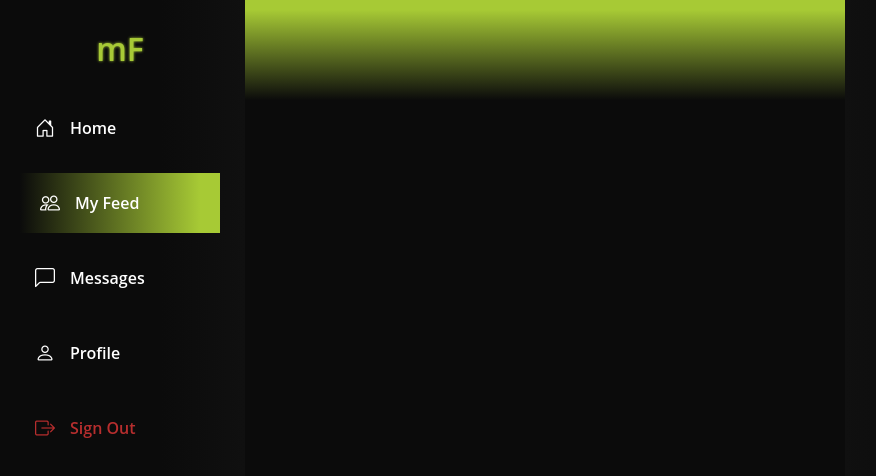
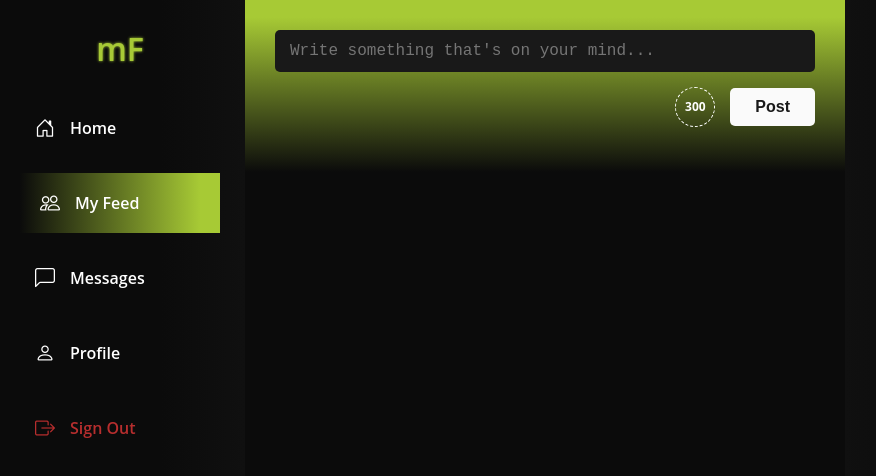
Before and after one commit to MMTTSEC/myfeed, a React app in the folder frontend/: page /feed in a window 1280 px wide. Shown: the top 476 px of the page, without its empty margins (95-971 px from the left). Built offline with nearby package versions, Linux system fonts and the light colour scheme; the HTML template or start-up script is replaced by a standard one; a web font is replaced by a local one.

Commit message:
Finished the WritePost functionality and styling.

```diff
--- a/frontend/src/components/WritePost.tsx
+++ b/frontend/src/components/WritePost.tsx
@@ -1,11 +1,76 @@
+import { useState, useRef, useEffect } from "react";
 import '../styles/writepost.css';
 import 'bootstrap-icons/font/bootstrap-icons.css';
 
 export default function WritePost() {
+  const MAX_CHARS = 300;
+  const [text, setText] = useState("");
+  const textAreaRef = useRef<HTMLTextAreaElement | null>(null);
+
+  useEffect(() => {
+    resizeTextArea();
+  }, [text]);
+
+  function resizeTextArea() {
+    const textArea = textAreaRef.current;
+    if (!textArea) return;
+
+    textArea.style.height = "auto";
+    textArea.style.height = textArea.scrollHeight + "px";
+  }
+
+  function handleChange(e: React.ChangeEvent<HTMLTextAreaElement>) {
+    let newText = e.target.value;
+
+    if (newText.length > MAX_CHARS) {
+      newText = newText.slice(0, MAX_CHARS);
+    }
+
+    setText(newText);
+    resizeTextArea();
+  }
+
+  function handlePaste(e: React.ClipboardEvent<HTMLTextAreaElement>) {
+    e.preventDefault();
+
+    let paste = e.clipboardData.getData("text");
+
+    paste = paste
+      .replace(/\r?\n|\r/g, " ")  // remove ALL linebreaks
+      .replace(/\t/g, " ")        // remove tabs
+      .replace(/ +/g, " ")        // collapse multiple spaces
+      .trim();
+
+    const cleaned = (text + paste).slice(0, MAX_CHARS);
+
+    setText(cleaned);
+    resizeTextArea();
+  }
+
+  function handleSubmit(e: React.FormEvent) {
+    e.preventDefault();
+    if (!text.trim()) return;
+
+    setText("");
+  }
 
   return <>
     <div className="write-post-container">
+      <form className="write-post-form" onSubmit={handleSubmit}>
+        <textarea
+          ref={textAreaRef}
+          className="write-post-textarea"
+          placeholder="Write something that's on your mind..."
+          value={text}
+          onChange={handleChange}
+          onPaste={handlePaste}
+          rows={1}
+          style={{ overflow: "hidden", resize: "none" }}
+        ></textarea>
+        <div className="char-count">{MAX_CHARS - text.length}</div>
 
+        <input type="submit" className="write-post-submit-button" value="Post" />
+      </form>
     </div>
   </>;
 }
--- a/frontend/src/styles/writepost.css
+++ b/frontend/src/styles/writepost.css
@@ -5,3 +5,25 @@
   padding: var(--spacing-big);
   margin-bottom: var(--spacing-big);
 }
+
+.write-post-container .write-post-form {
+  display: flex;
+  flex-direction: row;
+  align-items: center;
+  flex-wrap: wrap;
+  justify-content: flex-end;
+}
+
+.write-post-container .write-post-form .char-count {
+  width: 40px;
+  height: 40px;
+  font-size: var(--font-size-misc);
+  font-weight: 700;
+  margin: var(--spacing-big);
+  padding: var(--spacing-standard);
+  border: 1px dashed white;
+  border-radius: 50%;
+  display: flex;
+  align-items: center;
+  justify-content: center;
+}
```
